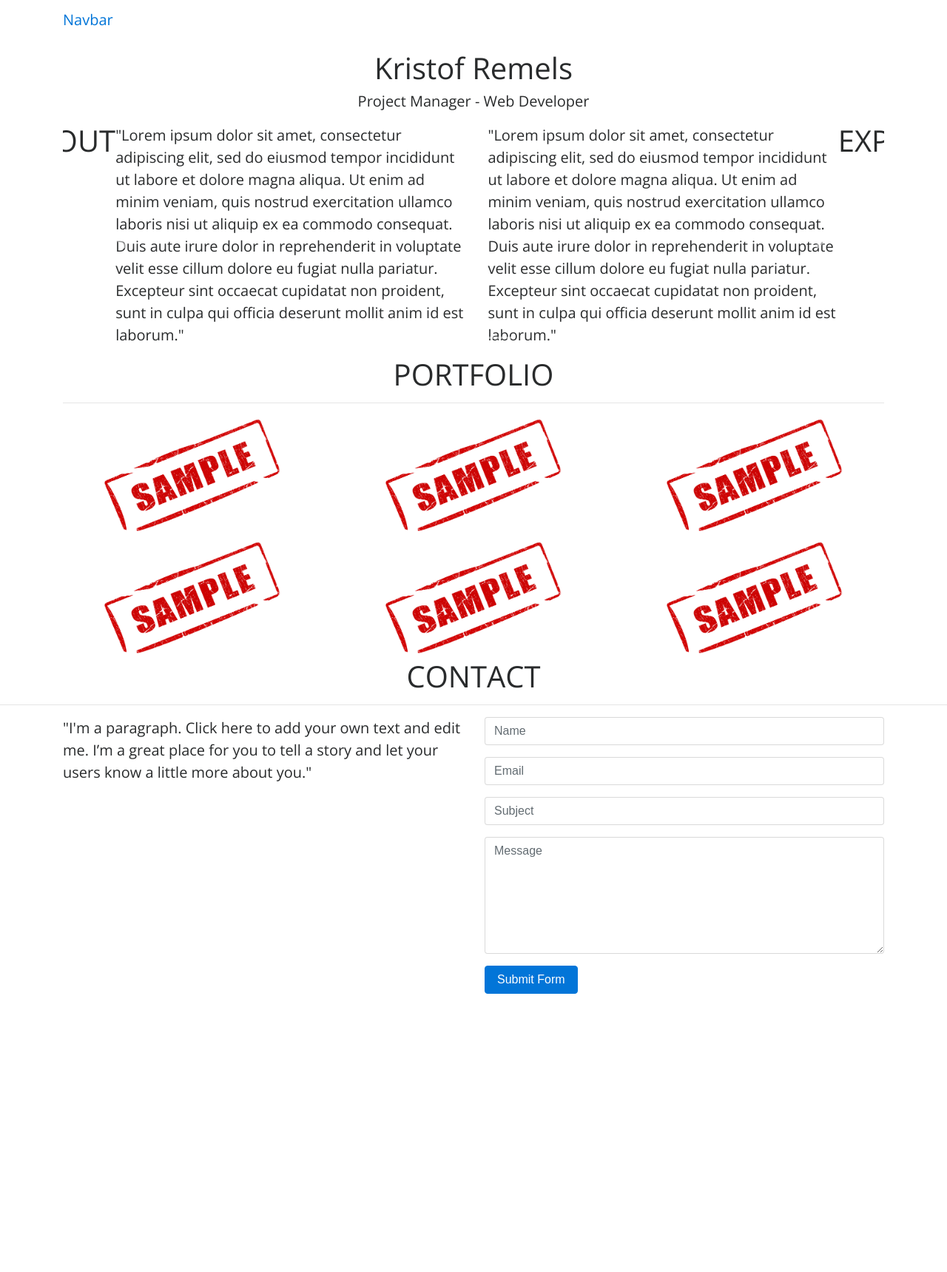
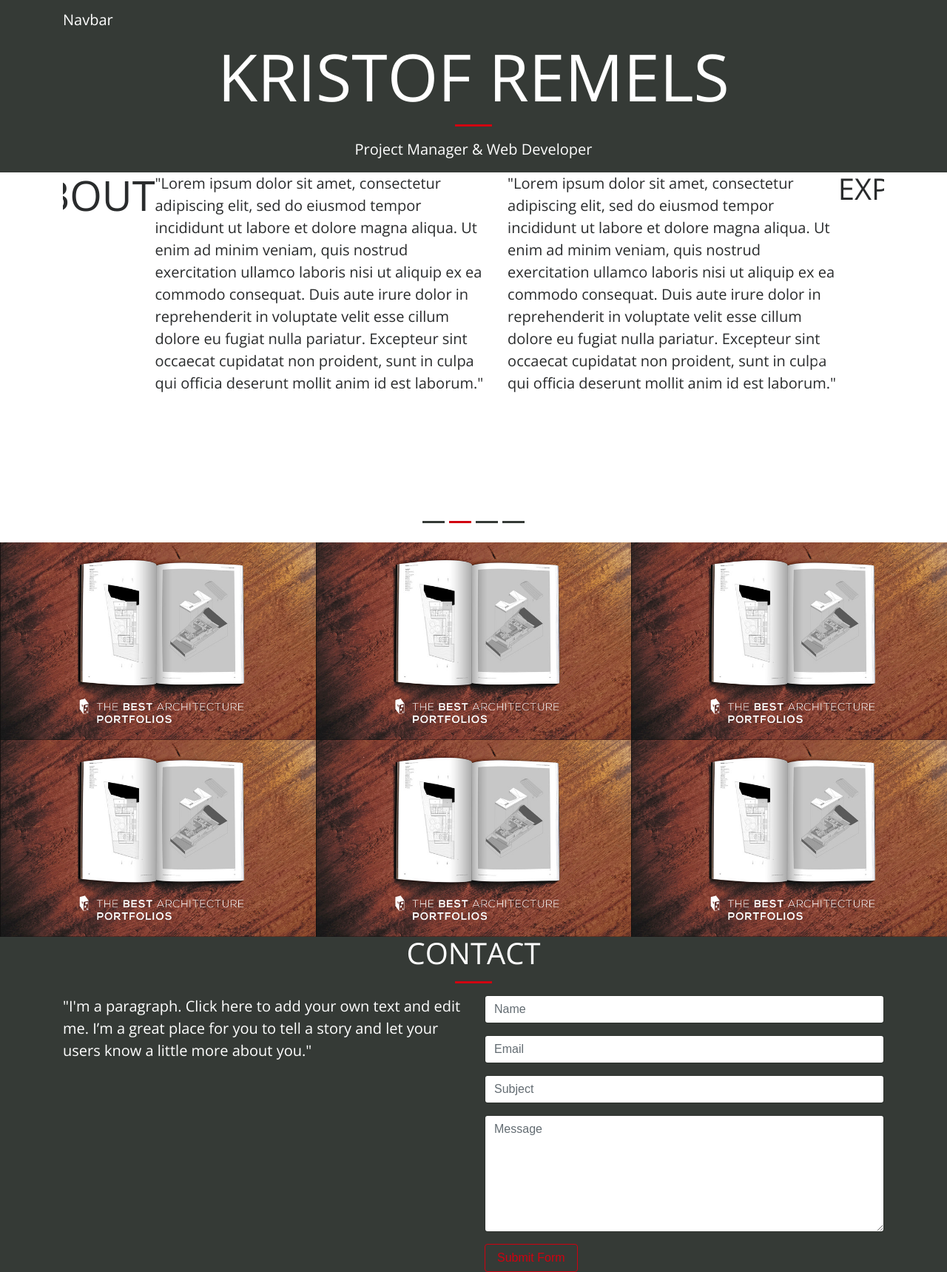
Before and after one commit to kristofremels/kristofremels.github.io, a plain HTML site: page index.html in a window 1280 px wide. Shown: the whole page at 74% size. Before the commit the page ends 1343 px from the top, so only its background shows below. Drawn offline with nearby package versions, Linux system fonts and the light colour scheme.

Commit message:
layout changes

```diff
--- a/css/layout.css
+++ b/css/layout.css
@@ -1,4 +1,75 @@
 body {
+	background-color: #FFFFFF;
 	font-family: 'Open Sans', sans-serif;
-    padding-top: 70px;
+    padding-top: 55px;
   }
+
+.navbar {
+	background-color: #353A36;
+}
+
+.navbar-brand {
+	color: #FFFFFF;
+}
+
+.nav-link {
+	color: #FFFFFF;
+}
+
+a:hover {
+	color: #D10010;
+}
+
+header {
+	color: #FFFFFF;
+	background-color: #353A36;
+}
+
+hr {
+	max-width: 50px;
+	border-width: 3px;
+	border-color: #D10010;
+}
+
+#about small {
+	color: #D10010;
+}
+
+.carousel-inner {
+	width:100%;
+	height: 500px !important;
+}
+
+.no-gutters {
+  margin-right: 0;
+  margin-left: 0;
+
+  > .col,
+  > [class*="col-"] {
+    padding-right: 0;
+    padding-left: 0;
+  }
+}
+
+#contact {
+	color: #FFFFFF;
+	background-color: #353A36;
+}
+
+.btn {
+	color: #D10010;
+	border-color: #D10010;
+}
+
+.btn:hover {
+	border-color: #D10010;
+	background-color: #D10010;
+}
+
+ol.carousel-indicators li {
+	background: #353A36;
+}
+
+ol.carousel-indicators li.active {
+	background: #D10010;
+}
--- a/index.html
+++ b/index.html
@@ -17,7 +17,7 @@
 <body>
 
   <!-- Navigation Bar -->
-  <nav class="navbar navbar-dark bg-dark navbar-expand-sm fixed-top">
+  <nav class="navbar navbar-expand-sm fixed-top">
     <div class="container">
       <a class="navbar-brand js-scroll-trigger" href="#">Navbar</a>
       <button class="navbar-toggler" type="button" data-toggle="collapse" data-target="#navbarSupportedContent" aria-controls="navbarSupportedContent" aria-expanded="false" aria-label="Toggle navigation">
@@ -45,10 +45,11 @@
     <div class="container">
       <div class="row">
         <div class="col-lg-10 mx-auto">
-          <h1>Kristof Remels</h1>
+          <h1 class="display-2 text-uppercase">Kristof Remels</h1>
+          <hr />
         </div>
         <div class="col-lg-8 mx-auto">
-          <p class="lead">Project Manager - Web Developer</p>
+          <p class="lead">Project Manager &amp; Web Developer</p>
         </div>
       </div>
     </div>
@@ -63,11 +64,12 @@
           <li data-target="#carouselAbout" data-slide-to="0" class="active"></li>
           <li data-target="#carouselAbout" data-slide-to="1"></li>
           <li data-target="#carouselAbout" data-slide-to="2"></li>
+          <li data-target="#carouselAbout" data-slide-to="3"></li>
         </ol>
         <!-- Carousel Content -->
         <div class="carousel-inner">
           <div class="carousel-item active">
-            <h1 class="text-uppercase text-center">About</h1>
+            <h1 class="display-4 text-uppercase text-center">About</h1>
             <hr />
             <div class="row">
               <div class="col-sm-6">
@@ -85,15 +87,15 @@
             <hr />
             <div class="row">
               <div class="col-sm-6">
-                <h4>Lead Project Engineer<br>@AVIOVISION</h4>
-                <small>2017-Current</small>
-                <p class="lead">This is a description of your work experience. Concisely describe your previous position in a way that’s easy for readers to scan quickly.
+                <h5><strong>Lead Project Engineer<br>@AVIO</strong></h5>
+                <small>2017 - Current</small>
+                <p>As Lead Project Engineer I assist and offer guidance and training to a team of three Project Engineers. I implement and oversee the processes of the project team and assure they are applied. I ensure that the company's financial goals are met and that our projects are delivered within a timely manner.
                 </p>
               </div>
               <div class="col-sm-6">
-                <h4>Project Engineer<br>@AVIOVISION</h4>
-                <small>2015-2016</small>
-                <p class="lead">This is a description of your work experience. Concisely describe your previous position in a way that’s easy for readers to scan quickly.
+                <h5><strong>Project Engineer<br>@AVIO</strong></h5>
+                <small>2015 - 2016</small>
+                <p>As a Project Engineer I am responsible for successfully introducing the AVIO software suite within the airline. I assist with the activation of new modules related to the application and integrating with various 3rd party software providers, such as: flight planning systems, flight & crew scheduling systems, fuel providers and more.
                 </p>
               </div>
             </div>
@@ -103,21 +105,21 @@
             <hr />
             <div class="row">
               <div class="col-sm-4">
-                <h4>Hogeschool PXL</h4>
-                <small>2012-2015</small>
-                <p class="lead">Professional Bachelor Degree Application Development
+                <h5><strong>Hogeschool PXL</strong></h5>
+                <small>2012 - 2015</small>
+                <p>Professional Bachelor Degree Application Development
                 </p>
               </div>
               <div class="col-sm-4">
-                <h4>Hogeschool XIOS</h4>
-                <small>2009-2012</small>
-                <p class="lead">Professional Bachelor Degree Commercial Communication
+                <h5><strong>Hogeschool XIOS</strong></h5>
+                <small>2009 - 2012</small>
+                <p>Professional Bachelor Degree Commercial Communication
                 </p>
               </div>
               <div class="col-sm-4">
-                <h4>Altea</h4>
-                <small>2007-2009</small>
-                <p class="lead">High School Degree Human Science
+                <h5><strong>Altea</strong></h5>
+                <small>2007 - 2009</small>
+                <p>High School Degree Human Science
                 </p>
               </div>
             </div>
@@ -128,31 +130,31 @@
             <div class="row">
               <div class="col-sm-2 text-center">
                 <img src="icons/fitness.png" alt="Weight">
-                <p class="lead">Fitness</p>
+                <p>Fitness</p>
               </div>
               <div class="col-sm-2 text-center">
                 <img src="icons/movie.png" alt="Weight">
-                <p class="lead">Movie
+                <p>Movie
                 </p>
               </div>
               <div class="col-sm-2 text-center">
                 <img src="icons/gamepad.png" alt="Weight">
-                <p class="lead">Gaming
+                <p>Gaming
                 </p>
               </div>
               <div class="col-sm-2 text-center">
                 <img src="icons/travel.png" alt="Weight">
-                <p class="lead">Travel
+                <p>Travel
                 </p>
               </div>
               <div class="col-sm-2 text-center">
                 <img src="icons/music.png" alt="Weight">
-                <p class="lead">Music
+                <p>Music
                 </p>
               </div>
               <div class="col-sm-2 text-center">
                 <img src="icons/social.png" alt="Weight">
-                <p class="lead">Social
+                <p>Social
                 </p>
               </div>
             </div>
@@ -173,15 +175,13 @@
 
   <!-- Portfolio -->
   <section id="portfolio">
-    <div class="container">
-      <h1 class="text-uppercase text-center">Portfolio</h1>
-      <hr />
-      <div class="row">
+    <div>
+      <div class="row no-gutters">
         <!-- Portfolio Item # 1 -->
         <div class="col-lg-4 col-sm-6">
           <a href="#">
             <div>
-              <img class="img-fluid" src="img/portfolio/sample.png" alt="">
+              <img class="img-fluid" src="img/portfolio/portfolio3.jpg" alt="">
             </div>
           </a>
         </div>
@@ -189,7 +189,7 @@
         <div class="col-lg-4 col-sm-6">
           <a href="#">
             <div>
-              <img class="img-fluid" src="img/portfolio/sample.png" alt="">
+              <img class="img-fluid" src="img/portfolio/portfolio3.jpg" alt="">
             </div>
           </a>
         </div>
@@ -197,7 +197,7 @@
         <div class="col-lg-4 col-sm-6">
           <a href="#">
             <div>
-              <img class="img-fluid" src="img/portfolio/sample.png" alt="">
+              <img class="img-fluid" src="img/portfolio/portfolio3.jpg" alt="">
             </div>
           </a>
         </div>
@@ -205,7 +205,7 @@
         <div class="col-lg-4 col-sm-6">
           <a href="#">
             <div>
-              <img class="img-fluid" src="img/portfolio/sample.png" alt="">
+              <img class="img-fluid" src="img/portfolio/portfolio3.jpg" alt="">
             </div>
           </a>
         </div>
@@ -213,7 +213,7 @@
         <div class="col-lg-4 col-sm-6">
           <a href="#">
             <div>
-              <img class="img-fluid" src="img/portfolio/sample.png" alt="">
+              <img class="img-fluid" src="img/portfolio/portfolio3.jpg" alt="">
             </div>
           </a>
         </div>
@@ -221,7 +221,7 @@
         <div class="col-lg-4 col-sm-6">
           <a href="#">
             <div>
-              <img class="img-fluid" src="img/portfolio/sample.png" alt="">
+              <img class="img-fluid" src="img/portfolio/portfolio3.jpg" alt="">
             </div>
           </a>
         </div>
@@ -254,7 +254,7 @@
                  <div class="form-group">
                    <textarea class="form-control" type="textarea" id="message" placeholder="Message" maxlength="140" rows="7"></textarea>
                 </div>
-                <button type="button" id="submit" name="submit" class="btn btn-primary pull-right">Submit Form</button>
+                <button type="button" id="submit" name="submit" class="btn btn-outline-primary pull-right">Submit Form</button>
               </form>
             </div>
         </div>
```
Also changed, not shown: img/portfolio/portfolio1.jpg (added), img/portfolio/portfolio2.jpg (added), img/portfolio/portfolio3.jpg (added).
